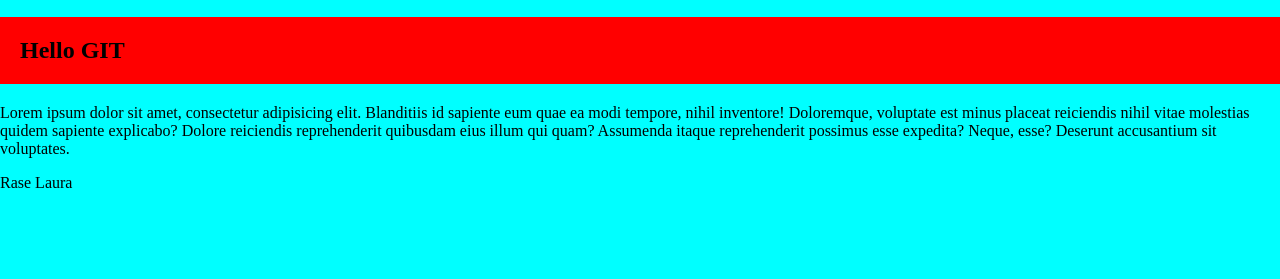
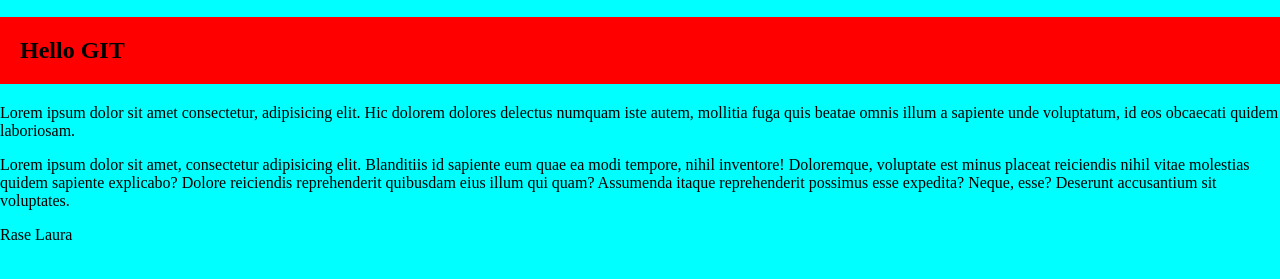
Before and after one commit to lauramano/laura_html08, a plain HTML site: page index.html in a window 1280 px wide. Shown: the part 137-416 px from the top of the page. Drawn offline with Linux system fonts and the light colour scheme.

Commit message:
papildomas paragrafas

```diff
--- a/index.html
+++ b/index.html
@@ -22,6 +22,11 @@
       </p>
       <h2>Hello GIT</h2>
       <p>
+        Lorem ipsum dolor sit amet consectetur, adipisicing elit. Hic dolorem
+        dolores delectus numquam iste autem, mollitia fuga quis beatae omnis
+        illum a sapiente unde voluptatum, id eos obcaecati quidem laboriosam.
+      </p>
+      <p>
         Lorem ipsum dolor sit amet, consectetur adipisicing elit. Blanditiis id
         sapiente eum quae ea modi tempore, nihil inventore! Doloremque,
         voluptate est minus placeat reiciendis nihil vitae molestias quidem
```
